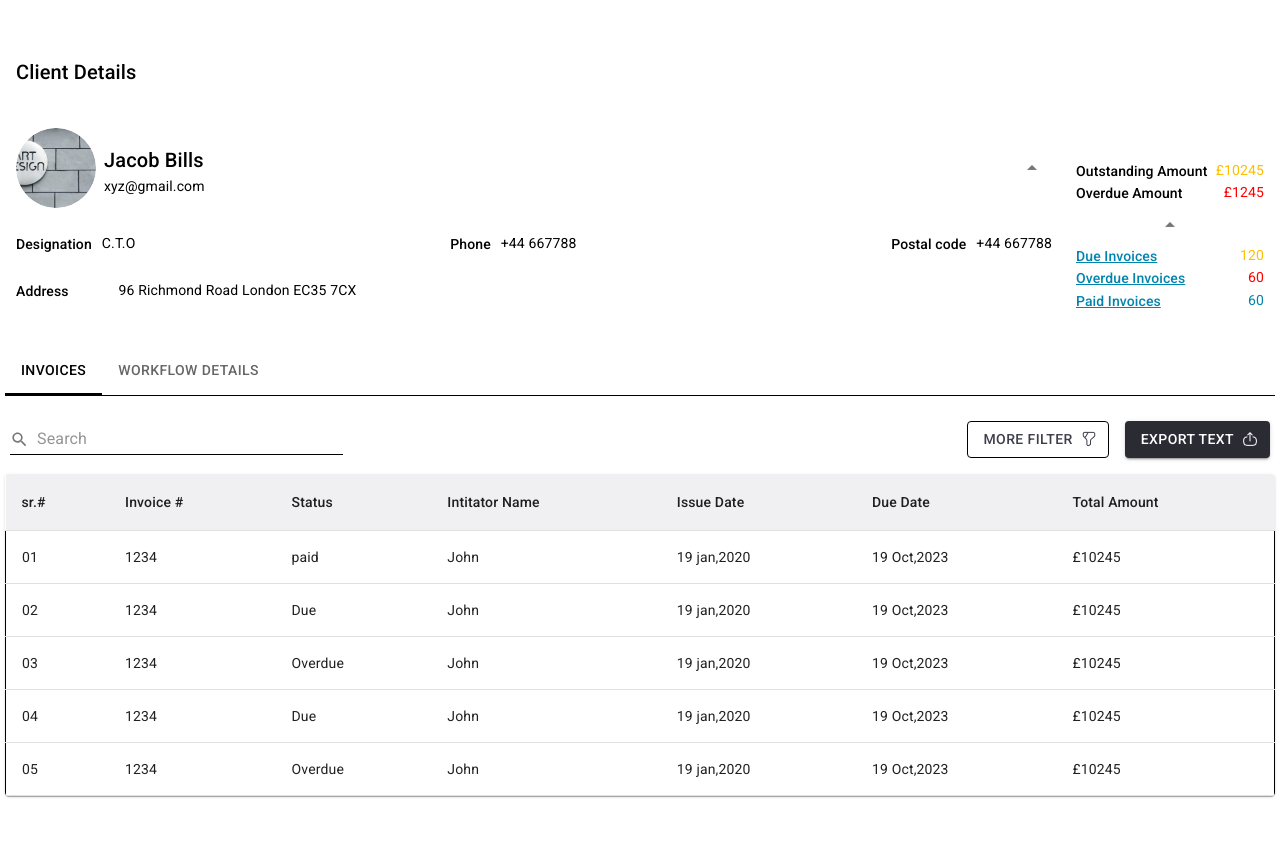
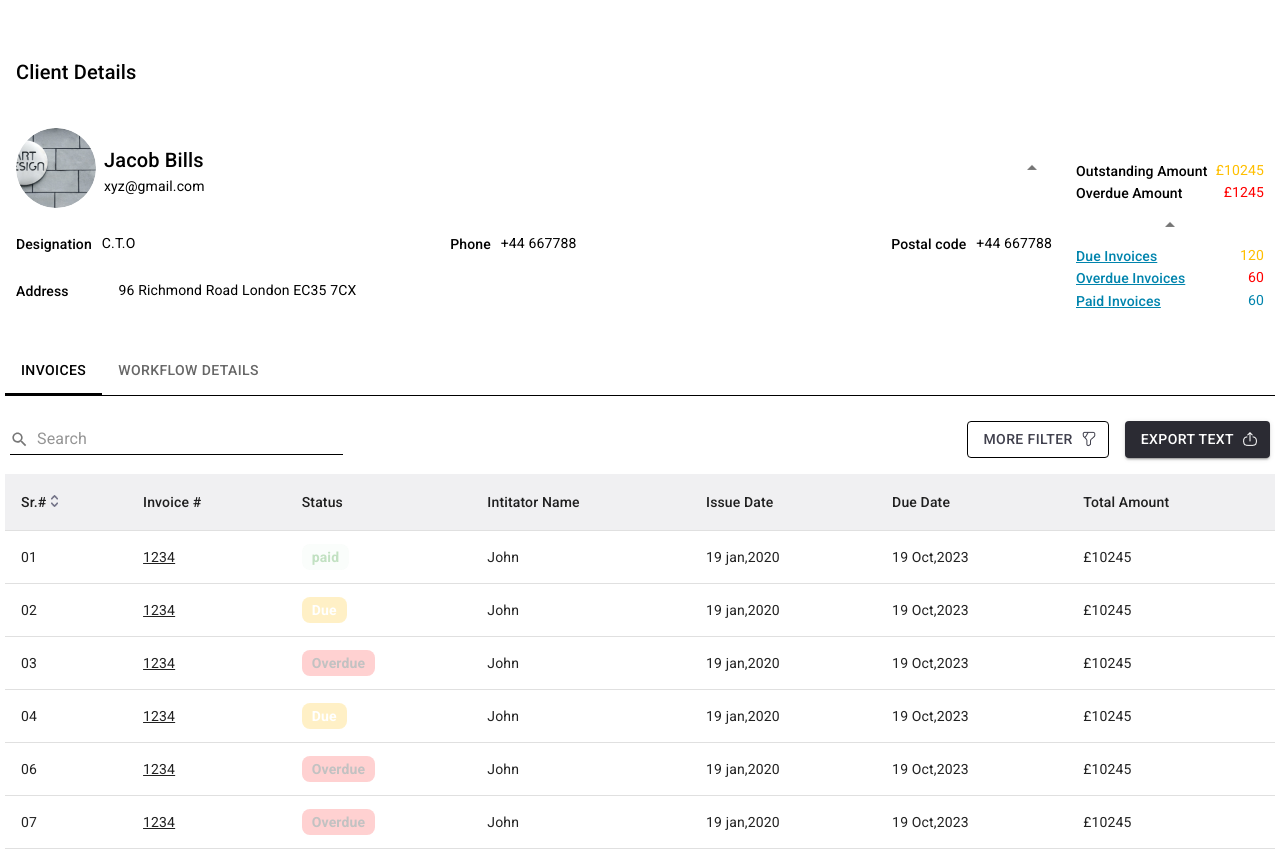
Before and after one commit to Rao-Mudasirr/account_receivable, a React (Create React App) app: page / in a window 1280 px wide. Before the commit the page ends 801 px from the top, so only its background shows below. Built offline with nearby package versions, Linux system fonts and the light colour scheme.

Commit message:
paid invoices

```diff
--- a/src/features/client-details/client-details.js
+++ b/src/features/client-details/client-details.js
@@ -197,7 +197,7 @@ const ClientDetails = () => {
                 >
                   <Typography
                     variant="h6"
-                    sx={{ fontSize: "14px", textDecoration: "underline" }}
+                    sx={{ fontSize: "14px", textDecoration: "underline",cursor:'pointer' }}
                   >
                     Due Invoices
                   </Typography>
@@ -218,7 +218,7 @@ const ClientDetails = () => {
                 >
                   <Typography
                     variant="h6"
-                    sx={{ fontSize: "14px", textDecoration: "underline" }}
+                    sx={{ fontSize: "14px", textDecoration: "underline",cursor:'pointer' }}
                   >
                     Overdue Invoices
                   </Typography>
@@ -239,7 +239,7 @@ const ClientDetails = () => {
                 >
                   <Typography
                     variant="h6"
-                    sx={{ fontSize: "14px", textDecoration: "underline" }}
+                    sx={{ fontSize: "14px", textDecoration: "underline",cursor:'pointer' }}
                   >
                     Paid Invoices
                   </Typography>
--- a/src/features/client-details/due-invoices/due-invoices-data.js
+++ b/src/features/client-details/due-invoices/due-invoices-data.js
@@ -1,11 +1,7 @@
-// import sricon from '../../../assests/images/client/sricon.png';
 
 export const invoicestableheading = [
-//   {
-//     label: "sr.#",
-//     icon: sricon,
-//   },
-"sr.#",
+
+    "Sr.#",
     "Invoice #",
     "Status",
     "Intitator Name",
@@ -54,7 +50,16 @@ export const invoicestabledata=[
           amount:'£10245',
       },
       {
-        srno:"05",
+          srno:"06",
+          invoiceid:'1234',
+          status:'Overdue',
+          name:'John',
+          dateissue:'19 jan,2020',
+          duedate:'19 Oct,2023',
+          amount:'£10245',
+      },
+      {
+          srno:"07",
           invoiceid:'1234',
           status:'Overdue',
           name:'John',
--- a/src/features/client-details/due-invoices/due-invoices.js
+++ b/src/features/client-details/due-invoices/due-invoices.js
@@ -1,15 +1,19 @@
-import * as React from 'react';
+import React, { useState } from 'react';
 import { Table, TableBody, TableCell, TableContainer, TableHead, TableRow, Paper,  } from '@mui/material';
 import { invoicestableheading, invoicestabledata } from './due-invoices-data';
 import { GlobalSearchBar } from '../../../components/global-search-filter/global-search-filter';
 import Button from '@mui/material/Button';
+import srIcon from '../../../assests/images/client/sricon.png';
+import "./due-invoices.scss";
+
 
 
 import filterIcon  from '../../../assests/images/client/filter.png'
 import exportIcon from '../../../assests/images/client/export.png'
 
 const DueInvoices = () => {
-  const [searchTerm, setSearchTerm] = React.useState('');
+  const [searchTerm, setSearchTerm] = useState('');
+
 
   const filteredRows = invoicestabledata.filter(row =>
     row.invoiceid.toLowerCase().includes(searchTerm.toLowerCase()) ||
@@ -20,6 +24,11 @@ const DueInvoices = () => {
   const SearchClickhandler = (event) => {
     setSearchTerm(event.target.value);
   };
+
+
+
+
+
 
 
   return (
@@ -61,26 +70,39 @@ const DueInvoices = () => {
     </div>
     </div>
 
-      <TableContainer component={Paper} sx={{mt:2}}>
-        <Table>
+      <TableContainer  sx={{mt:2}}>
+        <Table sx={{border:'0'}} >
         <TableHead>
       <TableRow>
-        {invoicestableheading.map((item, index) => (
-          <TableCell key={index} sx={{ background: '#F0F0F2' }}>
-            {/* {item.icon && <img src={item.icon} alt={item.label} />}
-            {item.label} */}
-            {item}
+      {invoicestableheading.map((header, index) => (
+            <TableCell key={index} sx={{background:'#F0F0F2'}}>
+              {index === 0 ? (
+                <>
+                   {header}
+                  <img src={srIcon} alt="icon" style={{marginLeft:5,width:'7px', }} />
 
-          </TableCell>
-        ))}
+                </>
+              ) : (
+                header
+              )}
+            </TableCell>
+          ))}
+
+
       </TableRow>
     </TableHead>
-          <TableBody sx={{border:'1px solid black'}}>
+          <TableBody >
             {filteredRows.map((row, index) => (
               <TableRow key={index}>
                 <TableCell>{row.srno}</TableCell>
-                <TableCell>{row.invoiceid}</TableCell>
-                <TableCell>{row.status}</TableCell>
+                <TableCell sx={{textDecoration:'underline',cursor:'pointer'}} className='invoice-id'>{row.invoiceid} </TableCell>
+                <TableCell>
+                  <span
+                    className={`status-cell ${row.status.toLowerCase()}`}
+                  >
+                    {row.status}</span>
+
+                </TableCell>
                 <TableCell>{row.name}</TableCell>
                 <TableCell>{row.dateissue}</TableCell>
                 <TableCell>{row.duedate}</TableCell>
--- a/src/features/client-details/due-invoices/due-invoices.scss
+++ b/src/features/client-details/due-invoices/due-invoices.scss
@@ -0,0 +1,26 @@
+@import "../../../styles/variables";
+
+.invoice-id{
+    color:$blue-color;
+}
+.status-cell {
+    padding: 5px 10px;
+    border-radius: 8px;
+    opacity: 0.24;
+    font-weight: bold;
+  }
+
+  .status-cell.paid {
+    background-color: #E9F4EC;
+  color: green;
+  }
+
+  .status-cell.due {
+    background-color:#FFBF00ed;
+    color: white;
+  }
+
+  .status-cell.overdue {
+    background-color: #FF3F3F;
+    color: black;
+  }
--- a/src/features/client-details/workflow-details/workflow-details.js
+++ b/src/features/client-details/workflow-details/workflow-details.js
@@ -1,11 +1,71 @@
-import React from 'react'
 
-const WorkflowDetails= () => {
+import React, { useState } from 'react';
+import { Table, TableBody, TableCell, TableContainer, TableHead, TableRow, Paper, Button } from '@mui/material';
+
+const data = [
+  { id: 1, element: 'Element 1', status: 'paid' },
+  { id: 2, element: 'Element 2', status: 'due' },
+  { id: 3, element: 'Element 3', status: 'overdue' },
+];
+
+const statusCategories = ['paid', 'due', 'overdue'];
+
+const WorkflowDetails = () => {
+  const [filterCategory, setFilterCategory] = useState('');
+
+  const handleFilter = (category) => {
+    setFilterCategory(category);
+  };
+
+  const getStatusColor = (status) => {
+    switch (status) {
+      case 'paid':
+        return 'green';
+      case 'due':
+        return 'yellow';
+      case 'overdue':
+        return 'blue';
+      default:
+        return 'inherit';
+    }
+  };
+
+  const filteredData = filterCategory ? data.filter((row) => row.status === filterCategory) : data;
+
   return (
-    <div>
-      WorkflowDetails
-    </div>
-  )
-}
+    <TableContainer component={Paper}>
+      <Table>
+        <TableHead>
+          <TableRow>
+            <TableCell>ID</TableCell>
+            <TableCell>Element</TableCell>
+            <TableCell>Status</TableCell>
+          </TableRow>
+        </TableHead>
+        <TableBody>
+          {filteredData.map((row) => (
+            <TableRow key={row.id}>
+              <TableCell>{row.id}</TableCell>
+              <TableCell>{row.element}</TableCell>
+              <TableCell>
+                <span style={{ backgroundColor: getStatusColor(row.status) }}>
+                  {row.status}
+                </span>
+              </TableCell>
+            </TableRow>
+          ))}
+        </TableBody>
+      </Table>
+      <div>
+        {statusCategories.map((category) => (
+          <Button key={category} onClick={() => handleFilter(category)}>
+            {category}
+          </Button>
+        ))}
+        <Button onClick={() => handleFilter('')}>Clear Filter</Button>
+      </div>
+    </TableContainer>
+  );
+};
 
-export default WorkflowDetails
+export default WorkflowDetails;
```
Lines whose indentation alone changed are shown as unchanged.
